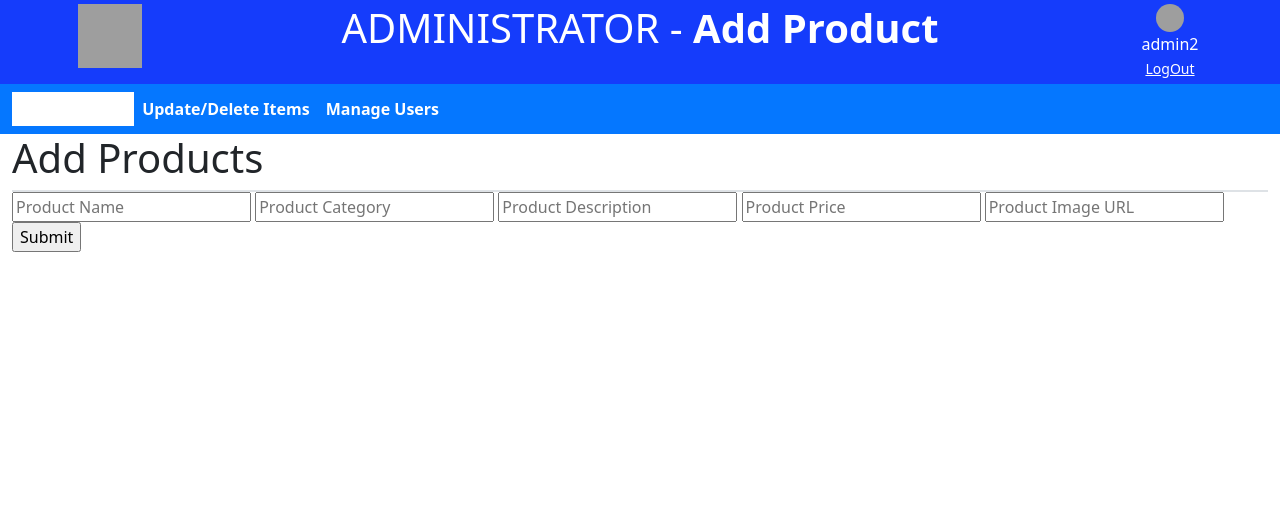
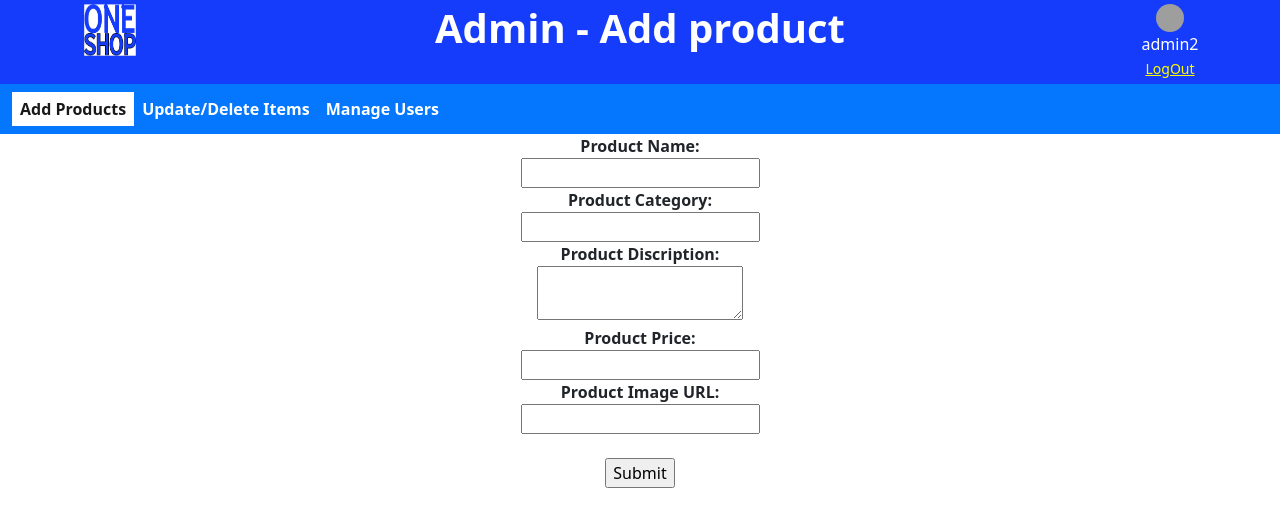
Before and after one commit to DilukChamika/ShoppingCart-ONESHOP, a PHP site: page /ContentSource/admin/addproduct.php in a window 1280 px wide. Shown: the top 527 px of the page. Run offline with PHP 8.4, Linux system fonts and the light colour scheme; a user stored in the database is signed in; data comes from the database, SQL or seed files in the repository; grey boxes are pictures that could not be loaded.

Commit message:
Update addproduct.php

```diff
--- a/store/ContentSource/admin/addproduct.php
+++ b/store/ContentSource/admin/addproduct.php
@@ -16,10 +16,12 @@ if(!$_SESSION['auth']){
 <!DOCTYPE html>
 <html lang="en">
 <head>
-  <title>Add Products</title>
+
   <meta charset="utf-8">
   <meta name="viewport" content="width=device-width, initial-scale=1">
   <meta http-equiv="X-UA-Competible" content="ie=edge">
+  <title>ONE SHOP</title>
+  <link rel="shortcut icon" href="../../Assets/icon.png" />
   <link href="../../Styles/style.css" rel="stylesheet">
 
   <link rel="stylesheet" href="https://cdn.jsdelivr.net/npm/bootstrap@5.2.3/dist/css/bootstrap.min.css" integrity="sha384-rbsA2VBKQhggwzxH7pPCaAqO46MgnOM80zW1RWuH61DGLwZJEdK2Kadq2F9CUG65" crossorigin="anonymous">
@@ -32,10 +34,10 @@ if(!$_SESSION['auth']){
 <div class="container-fluid">
     <div class="row" id="storeHead-admin">
         <div class="col-2 col-sm-2">
-                  <img src="../../Assets/ComIcon.jpg" alt="Company Logo" style="width: 64px; height: 64px;" class="companyLogo">
+                  <img src="../../Assets/icon.png" alt="Company Logo" style="width: 52px; height: 52px;" class="companyLogo">
         </div>
         <div class="col-8 col-sm-8">
-                  <h1 id="headerText">ADMINISTRATOR - <b>Add Product</b></h1>
+        <h1 class="headerText"><span><b>Admin - Add product</b></span></h1>
         </div>
         <div class="col-2 col-sm-2">
             <?php
@@ -51,12 +53,12 @@ if(!$_SESSION['auth']){
             mysqli_close($conn);
 
             ?>
-                <img src="<?php echo $avatar1; ?>" alt="Avatar Logo" style="width: 28px; height: 28px;" class="myicon rounded-pill "> <br/><?php echo $userName; ?><br/><a href='../../logout.php'> <small><u>LogOut</u></small></a>
+                <img src="<?php echo $avatar1; ?>" alt="Avatar Logo" style="width: 28px; height: 28px;" class="myicon rounded-pill "> <br/><?php echo $userName; ?><br/><a href='../../logout.php'> <small><u style="color:yellow">LogOut</u></small></a>
         </div>
     </div>
 
     <div class="row">
-        <nav class="navbar navbar-expand-sm bg-primary-admin navbar-dark">
+        <nav class="navbar navbar-expand-sm bg-primary-admin navbar-white">
             <div class="container-fluid">
                 <button class="navbar-toggler" data-bs-toggle="collapse" data-bs-target="#abc" aria-controls="abc" aria-expanded="false" aria-label="Toggle navigation"><span class="navbar-toggler-icon"></span></button>
                 <div class="collapse navbar-collapse" id="abc">
@@ -78,20 +80,36 @@ if(!$_SESSION['auth']){
     </div>
 
     <div class="row">
-    <div class="products-section">
+    <center>
+    <div id="addItem">
 
-        <h1>Add Products</h1>
-        <div class="border"></div>
-        <form class="products-form" action="products.html" method="post">
-            <input type="text" class="products-form-text" placeholder="Product Name">
-            <input type="text" class="products-form-text" placeholder="Product Category">
-            <input type="text" class="products-form-text" placeholder="Product Description">
-            <input type="text" class="products-form-text" placeholder="Product Price">
-            <input type="text" class="products-form-text" placeholder="Product Image URL">
-            <input type="submit" class="products-form-btn" value="Submit">
+        <form action="#" method="POST">
+          <label for="productname" class="addprolbl"><b>Product Name:</b></label><br>
+          <input type="text" id="productname" class="addproform" name="productname" required><br>
+
+          <label for="productCategory" class="addprolbl"><b>Product Category:</b></label><br>
+          <input type="text" id="productCategory" class="addproform" name="productCategory" required><br>
+
+          <label for="productDiscription" class="addprolbl"><b>Product Discription:</b></label><br>
+          <textarea id="productDiscription" class="addproform" name="productDiscription" required></textarea><br>
+
+          <label for="productPrice" class="addprolbl"><b>Product Price:</b></label><br>
+          <input type="text" id="productPrice" class="addproform" name="productPrice" required><br>
+
+          <label for="productImgURL" class="addprolbl"><b>Product Image URL:</b></label><br>
+          <input type="textbox" id="productImgURL" class="addproform" name="productImgURL" required><br>
+
+
+          <br>
+          <input type="submit" value="Submit" id="productsub">
         </form>
+
     </div>
+    </center>
     </div>
+
+
+
 
 
 </div>
```
